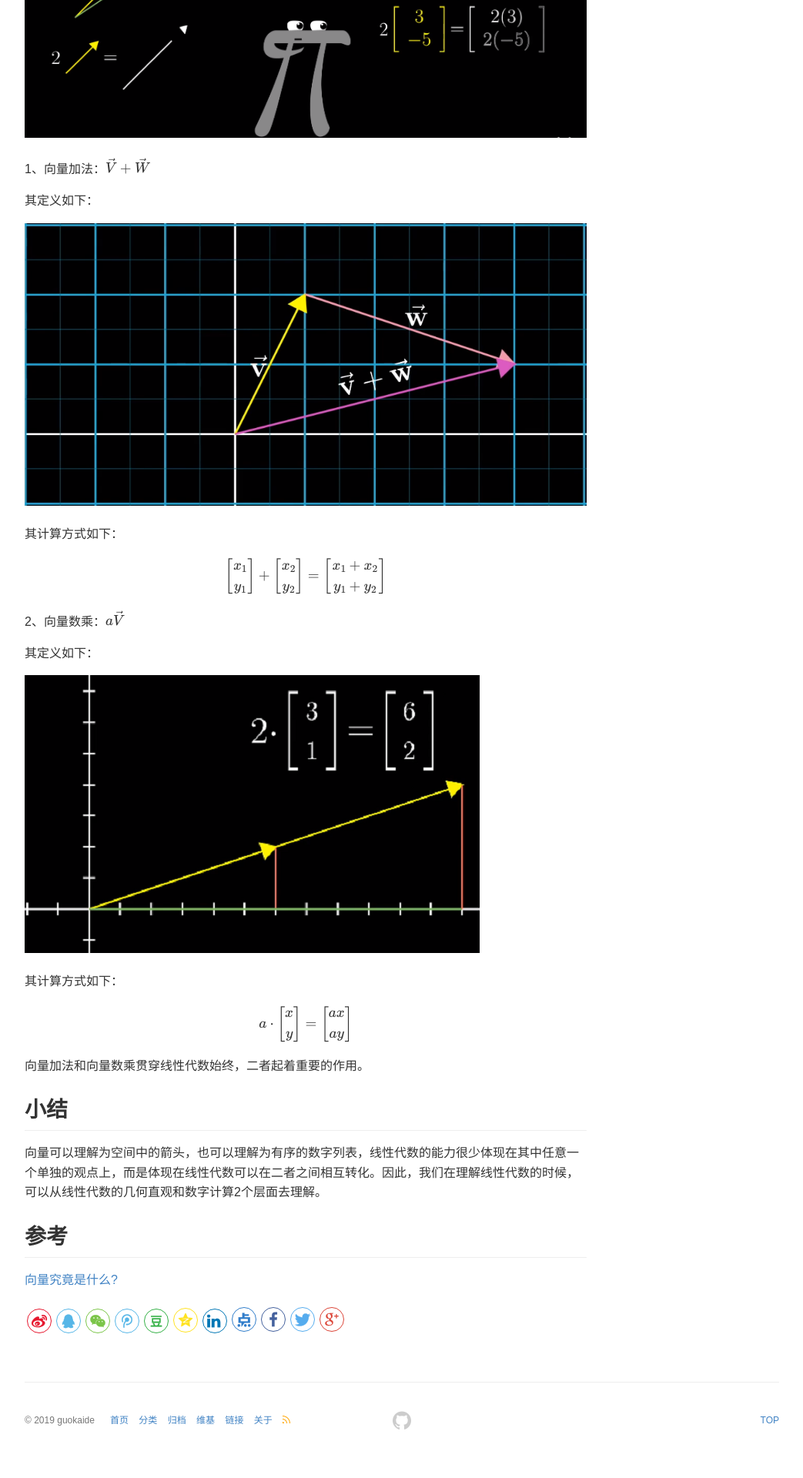
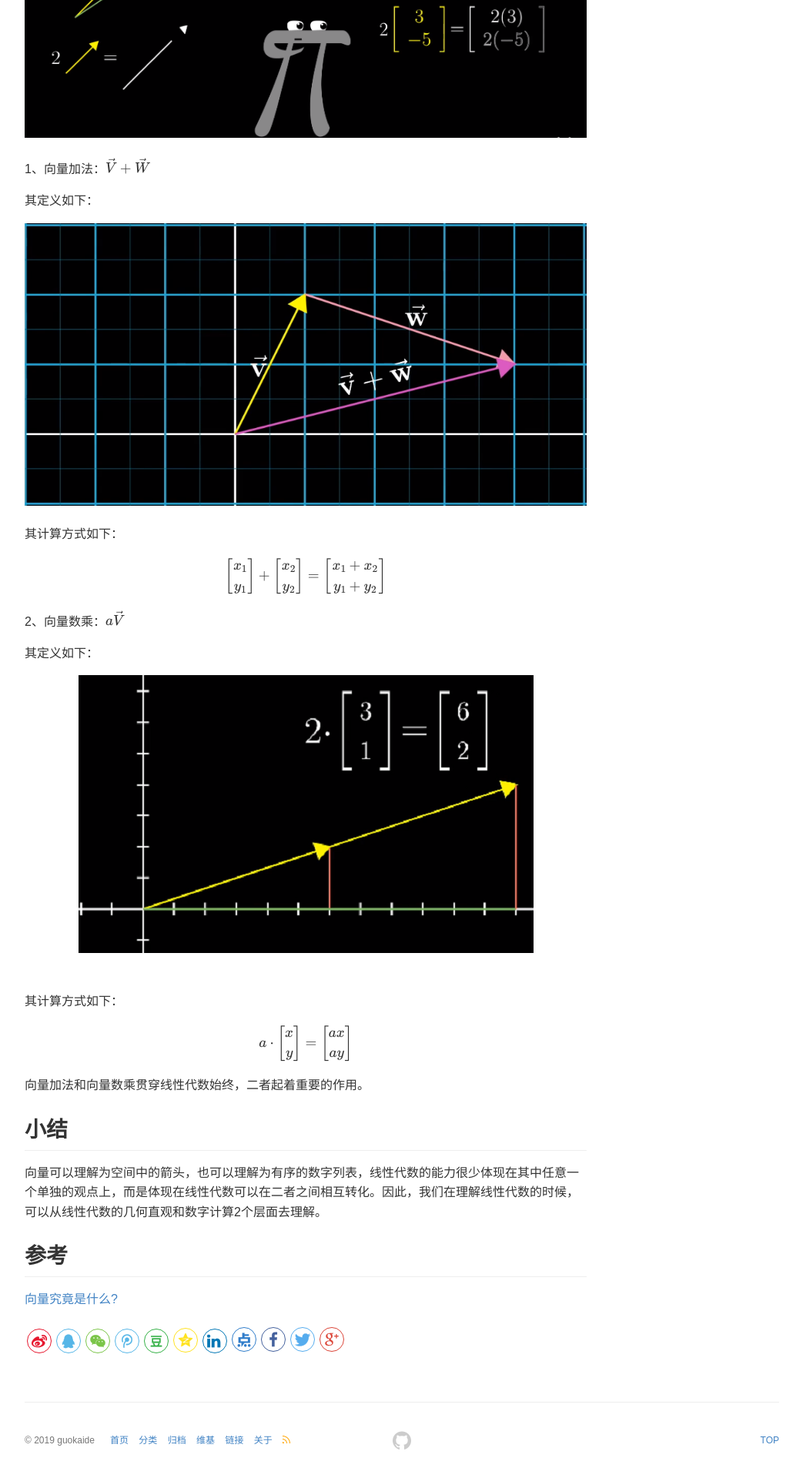
Before and after one commit to guokaide/guokaide.github.io, a Jekyll site: the page built from _posts/2019-01-07-vector.md, in a window 1280 px wide. Shown: the part 946-2866 px from the top of the page at 77% size, without its empty margins (118-1161 px from the left). Built offline with Jekyll 4.4.1, drawn with Linux system fonts in a browser that asks for light colours; formulas are drawn with MathJax 3; comment, search, counter and statistics services are not loaded; before the commit the page ends 2840 px from its top, so only the background shows below that.

Commit message:
Update 2019-01-07-vector.md

```diff
--- a/_posts/2019-01-07-vector.md
+++ b/_posts/2019-01-07-vector.md
@@ -62,7 +62,8 @@ $$
 
 其定义如下：
 
-<img src="/images/posts/math/linear-algebra-essence/1-4.PNG"/>
+<div align="center">  <img src="/images/posts/math/linear-algebra-essence/1-4.PNG"/>  </div><br>
+
 
 其计算方式如下：
 
```
